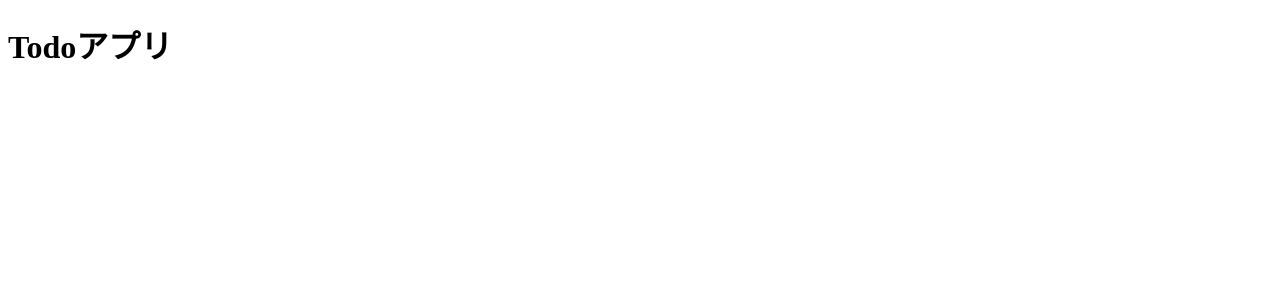
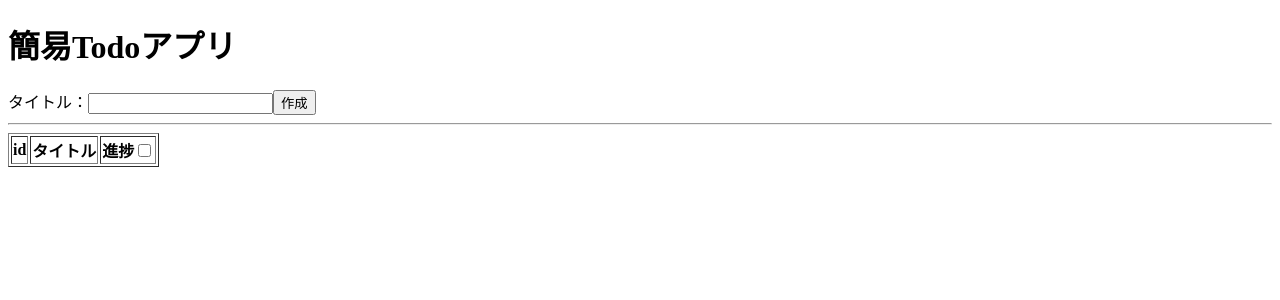
Before and after one commit to ShinjiOka/rrt-online-seminar-kadai1, a React (Vite) app: page / in a window 1280 px wide. Shown: the top 300 px of the page. Built offline with nearby package versions, Linux system fonts and the light colour scheme.

Commit message:
Create form and table views

```diff
--- a/src/App.tsx
+++ b/src/App.tsx
@@ -1,7 +1,24 @@
 function App() {
   return (
     <div>
-      <h1>Todoアプリ</h1>
+      <h1>簡易Todoアプリ</h1>
+      <form action="">
+        <label htmlFor="">タイトル：</label>
+        <input type="text" />
+        <input type="submit" value="作成" />
+      </form>
+      <hr />
+      <table border={1}>
+        <thead>
+          <tr>
+            <th>id</th>
+            <th>タイトル</th>
+            <th>進捗
+              <input type="checkbox" />
+            </th>
+          </tr>
+        </thead>
+      </table>
     </div>
   )
 }
```
